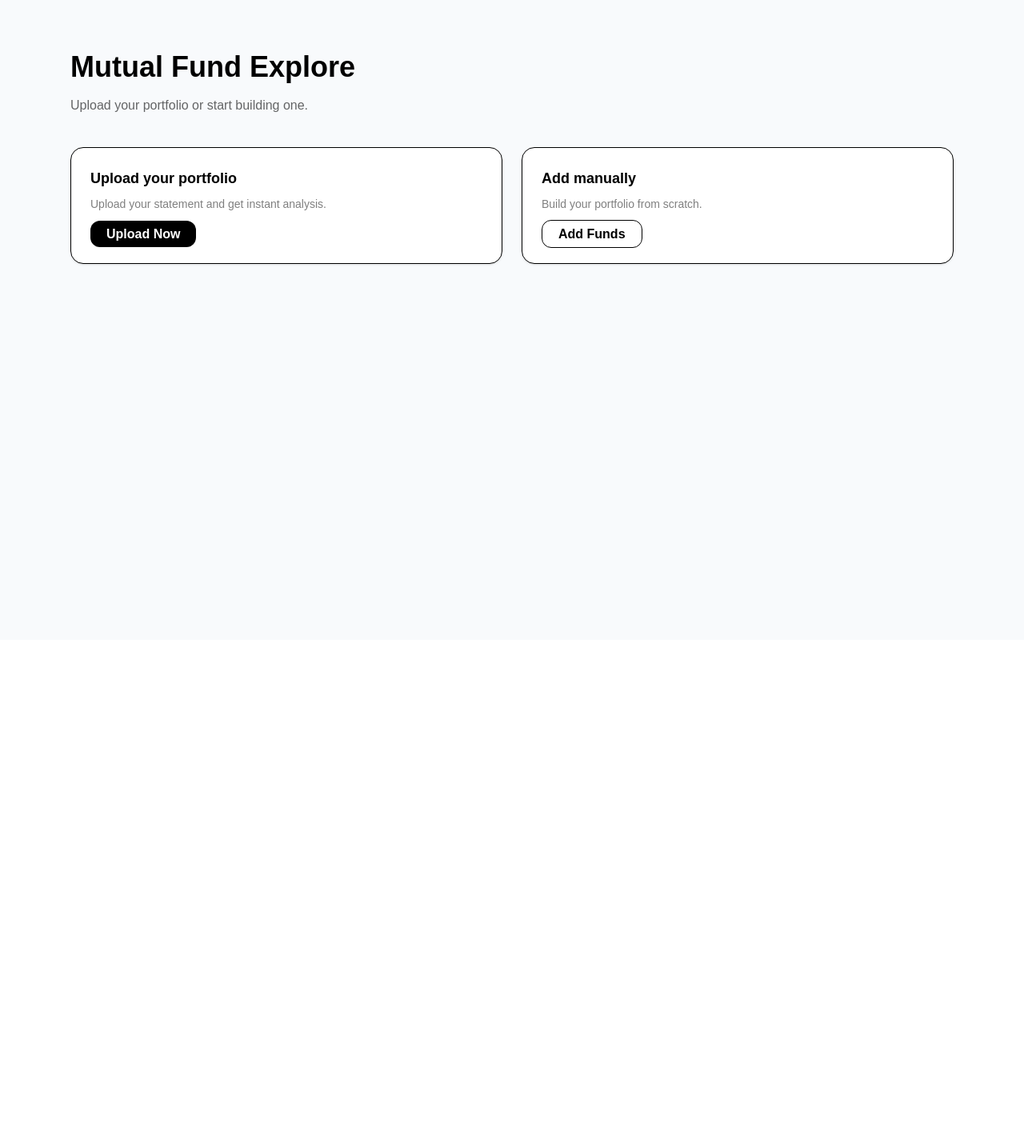
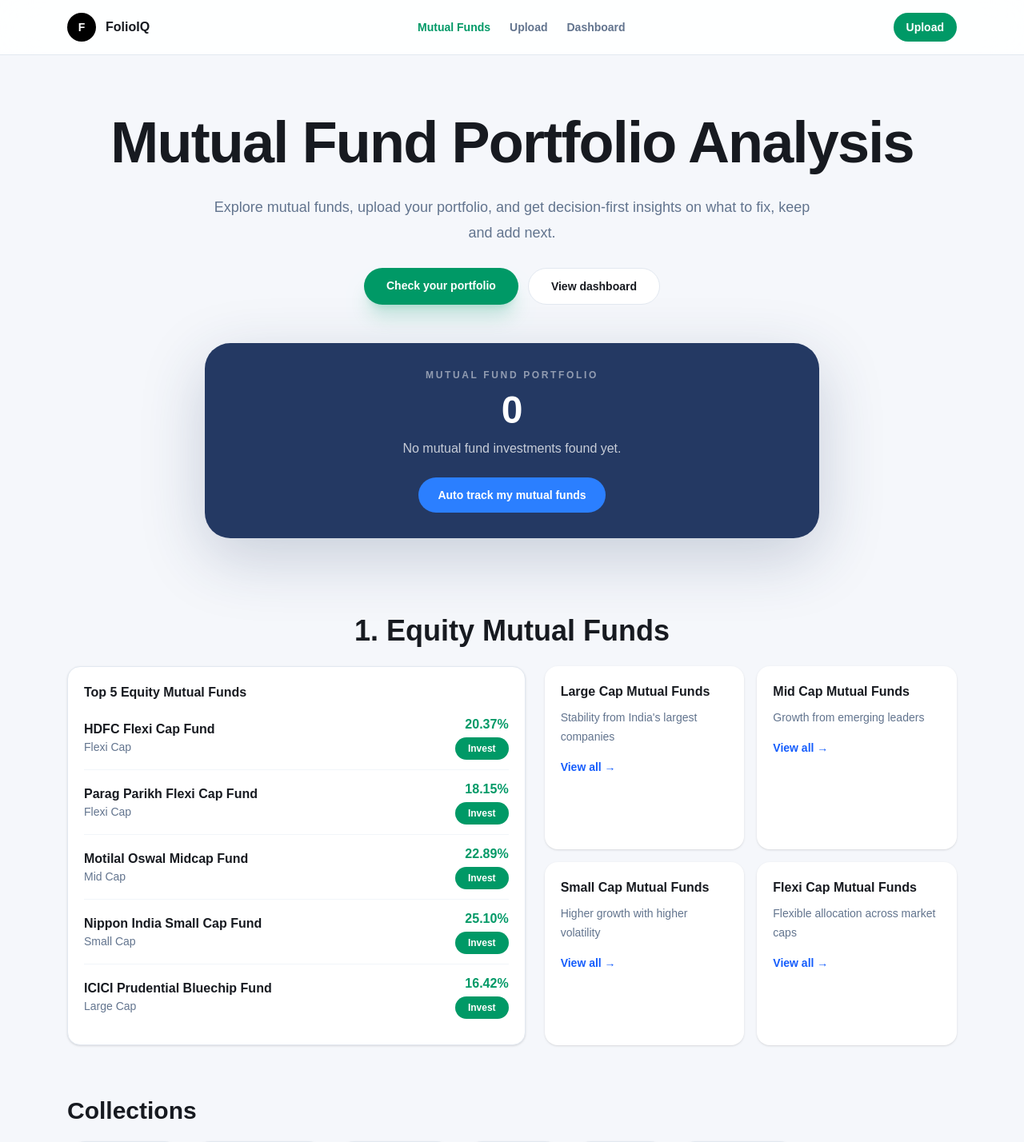
Before and after one commit to askgogo84/FolioIQ, a Next.js app: page /explore in a window 1280 px wide. Shown: the top 1428 px of the page at 80% size. Before the commit the page ends 800 px from the top, so only its background shows below. Built offline with nearby package versions, Linux system fonts and the light colour scheme.

Commit message:
Replace explore with full mutual funds product page

```diff
--- a/src/app/explore/page.tsx
+++ b/src/app/explore/page.tsx
@@ -2,46 +2,105 @@
 
 import Link from "next/link"
 
+const funds = [
+  ["HDFC Flexi Cap Fund", "Flexi Cap", "20.37%"],
+  ["Parag Parikh Flexi Cap Fund", "Flexi Cap", "18.15%"],
+  ["Motilal Oswal Midcap Fund", "Mid Cap", "22.89%"],
+  ["Nippon India Small Cap Fund", "Small Cap", "25.10%"],
+  ["ICICI Prudential Bluechip Fund", "Large Cap", "16.42%"],
+]
+
+const categories = [
+  ["Large Cap Mutual Funds", "Stability from India's largest companies"],
+  ["Mid Cap Mutual Funds", "Growth from emerging leaders"],
+  ["Small Cap Mutual Funds", "Higher growth with higher volatility"],
+  ["Flexi Cap Mutual Funds", "Flexible allocation across market caps"],
+]
+
+const collections = ["Best SIP Funds", "High Return Funds", "ELSS Tax Saver", "Index Funds", "Debt Funds", "Low Risk Funds"]
+
 export default function ExplorePage() {
   return (
-    <main className="min-h-screen bg-[#f8fafc] text-black">
-      <div className="mx-auto max-w-6xl px-6 py-16">
-        <h1 className="mb-4 text-4xl font-black">Mutual Fund Explore</h1>
+    <main className="min-h-screen bg-[#f5f7fb] text-[#171a20]">
+      <header className="sticky top-0 z-50 border-b border-slate-200 bg-white/90 backdrop-blur-xl">
+        <div className="mx-auto flex max-w-6xl items-center justify-between px-5 py-4">
+          <Link href="/" className="flex items-center gap-3">
+            <div className="flex h-9 w-9 items-center justify-center rounded-full bg-black text-sm font-black text-white">F</div>
+            <div className="font-black">FolioIQ</div>
+          </Link>
+          <nav className="hidden gap-6 text-sm font-bold text-slate-500 md:flex">
+            <Link href="/explore" className="text-emerald-600">Mutual Funds</Link>
+            <Link href="/upload">Upload</Link>
+            <Link href="/dashboard-v2">Dashboard</Link>
+          </nav>
+          <Link href="/upload" className="rounded-full bg-emerald-600 px-4 py-2 text-sm font-black text-white">Upload</Link>
+        </div>
+      </header>
 
-        <p className="mb-10 text-black/60">
-          Upload your portfolio or start building one.
-        </p>
+      <section className="mx-auto max-w-6xl px-5 py-10 text-center md:py-16">
+        <h1 className="text-5xl font-black leading-tight tracking-tight md:text-7xl">Mutual Fund Portfolio Analysis</h1>
+        <p className="mx-auto mt-5 max-w-3xl text-lg leading-8 text-slate-500">Explore mutual funds, upload your portfolio, and get decision-first insights on what to fix, keep and add next.</p>
+        <div className="mt-7 flex justify-center gap-3">
+          <Link href="/upload" className="rounded-full bg-emerald-600 px-7 py-3 text-sm font-black text-white shadow-xl shadow-emerald-600/20">Check your portfolio</Link>
+          <Link href="/dashboard-v2" className="rounded-full border border-slate-200 bg-white px-7 py-3 text-sm font-black">View dashboard</Link>
+        </div>
 
-        <div className="grid gap-6 md:grid-cols-2">
-          <div className="rounded-2xl border bg-white p-6 shadow">
-            <h2 className="mb-2 text-lg font-bold">Upload your portfolio</h2>
-            <p className="mb-4 text-sm text-black/50">
-              Upload your statement and get instant analysis.
-            </p>
+        <div className="mx-auto mt-12 max-w-3xl rounded-[2rem] bg-[#243963] p-8 text-white shadow-[0_24px_80px_rgba(36,57,99,0.22)]">
+          <div className="text-xs font-black uppercase tracking-[0.22em] text-white/50">Mutual Fund Portfolio</div>
+          <div className="mt-3 text-5xl font-black">0</div>
+          <p className="mt-3 text-white/75">No mutual fund investments found yet.</p>
+          <Link href="/upload" className="mt-6 inline-flex rounded-full bg-blue-500 px-6 py-3 text-sm font-black text-white">Auto track my mutual funds</Link>
+        </div>
+      </section>
 
-            <Link
-              href="/upload"
-              className="rounded-xl bg-black px-5 py-2 font-bold text-white"
-            >
-              Upload Now
-            </Link>
+      <section className="mx-auto max-w-6xl px-5 py-8">
+        <h2 className="mb-6 text-center text-4xl font-black">1. Equity Mutual Funds</h2>
+        <div className="grid gap-6 md:grid-cols-[1fr_.9fr]">
+          <div className="rounded-2xl border border-slate-200 bg-white p-5 shadow-sm">
+            <div className="mb-4 font-black">Top 5 Equity Mutual Funds</div>
+            <div className="space-y-3">
+              {funds.map(([name, category, ret]) => (
+                <div key={name} className="flex items-center justify-between border-b border-slate-100 pb-3 last:border-0">
+                  <div>
+                    <div className="font-black">{name}</div>
+                    <div className="text-sm text-slate-500">{category}</div>
+                  </div>
+                  <div className="text-right">
+                    <div className="font-black text-emerald-600">{ret}</div>
+                    <button className="mt-1 rounded-full bg-emerald-600 px-4 py-1.5 text-xs font-black text-white">Invest</button>
+                  </div>
+                </div>
+              ))}
+            </div>
           </div>
 
-          <div className="rounded-2xl border bg-white p-6 shadow">
-            <h2 className="mb-2 text-lg font-bold">Add manually</h2>
-            <p className="mb-4 text-sm text-black/50">
-              Build your portfolio from scratch.
-            </p>
-
-            <Link
-              href="/dashboard-v2"
-              className="rounded-xl border px-5 py-2 font-bold"
-            >
-              Add Funds
-            </Link>
+          <div className="grid gap-4 md:grid-cols-2">
+            {categories.map(([title, text]) => (
+              <div key={title} className="rounded-2xl bg-white p-5 shadow-sm">
+                <div className="font-black">{title}</div>
+                <p className="mt-2 text-sm leading-6 text-slate-500">{text}</p>
+                <div className="mt-4 text-sm font-black text-blue-600">View all →</div>
+              </div>
+            ))}
           </div>
         </div>
-      </div>
+      </section>
+
+      <section className="mx-auto max-w-6xl px-5 py-8">
+        <h2 className="text-3xl font-black">Collections</h2>
+        <div className="mt-5 flex flex-wrap gap-3">
+          {collections.map((c) => <span key={c} className="rounded-full border border-slate-200 bg-white px-5 py-3 text-sm font-black shadow-sm">{c}</span>)}
+        </div>
+      </section>
+
+      <section className="mx-auto max-w-6xl px-5 py-8">
+        <div className="rounded-[2rem] bg-slate-950 p-8 text-white md:p-10">
+          <div className="text-xs font-black uppercase tracking-[0.22em] text-emerald-300">FolioIQ Edge</div>
+          <h2 className="mt-3 max-w-2xl text-4xl font-black">Already invested elsewhere?</h2>
+          <p className="mt-4 max-w-2xl text-sm leading-6 text-white/65">Upload your statement and see your health score, leakage, overlap, missing categories and next action.</p>
+          <Link href="/upload" className="mt-7 inline-flex rounded-full bg-white px-7 py-3 text-sm font-black text-slate-950">Upload portfolio</Link>
+        </div>
+      </section>
     </main>
   )
 }
```
